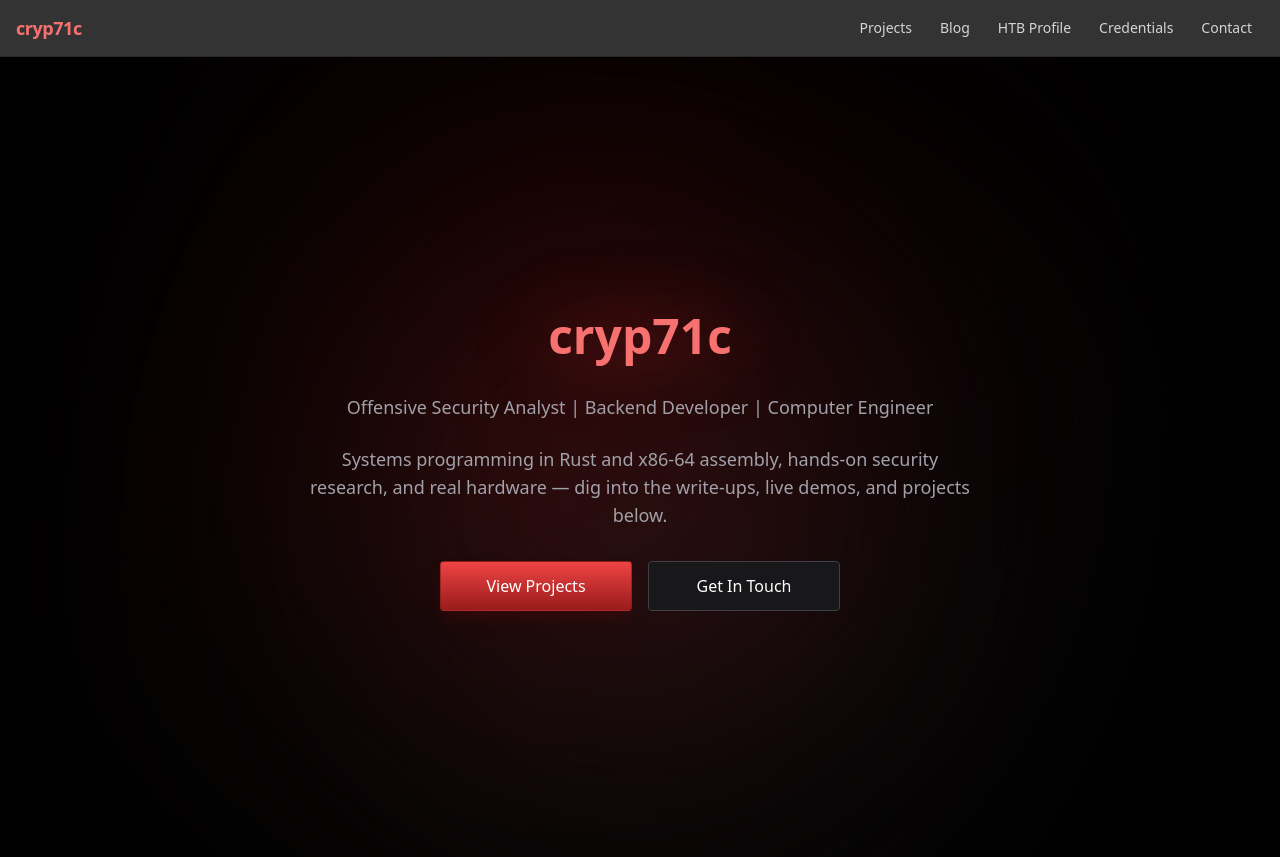
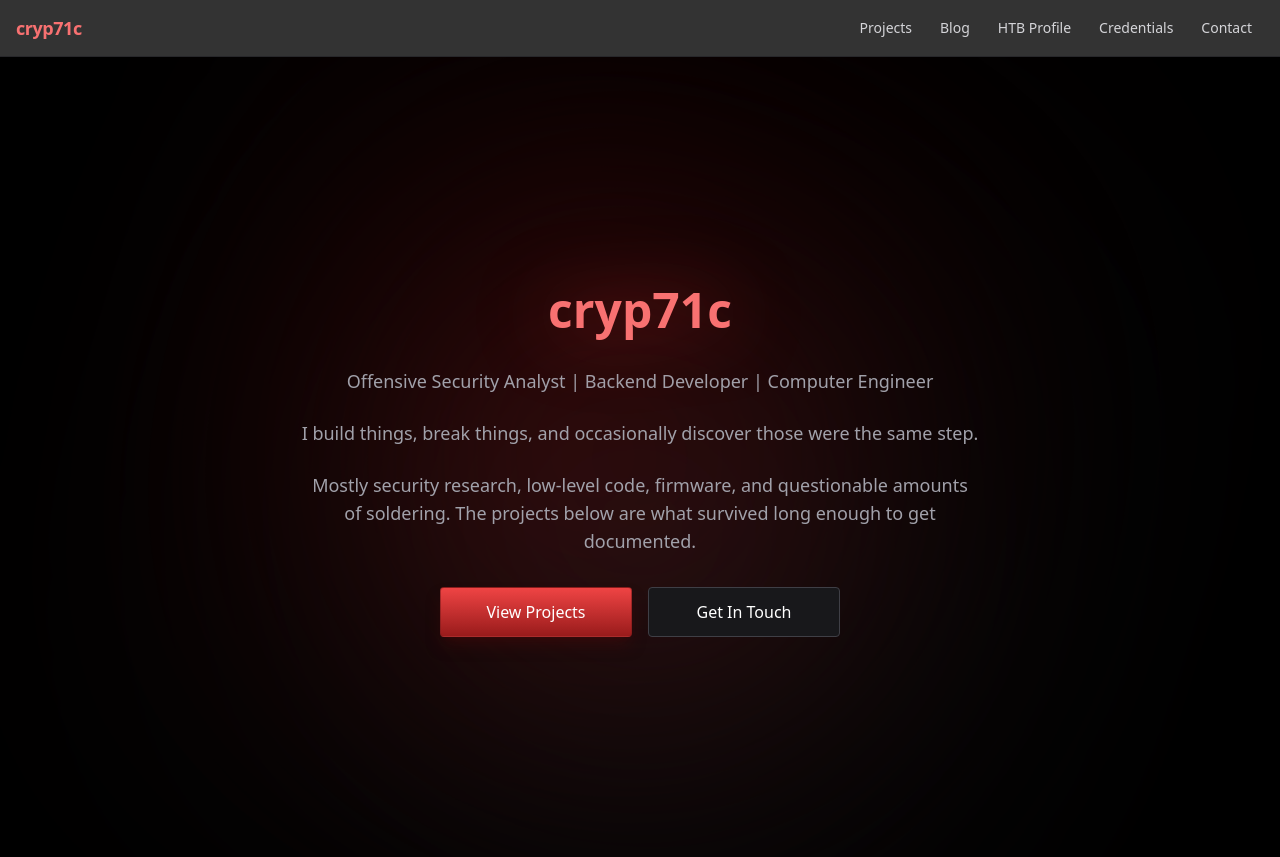
Before and after one commit to cryp71c/devboard-frontend, a React (Vite) app: page / in a window 1280 px wide. Built offline with nearby package versions, Linux system fonts and the light colour scheme.

Commit message:
Make homepage description concrete instead of buzzword-y

```diff
--- a/src/App.jsx
+++ b/src/App.jsx
@@ -26,11 +26,16 @@ function App() {
           cryp71c
         </h1>
         <p className="text-lg text-zinc-400">
-          Offensive Security Analyst | Backend Developer | Computer Engineer
+        Offensive Security Analyst | Backend Developer | Computer Engineer
         </p>
+
+        <p className="text-lg text-zinc-400">
+          I build things, break things, and occasionally discover those were the same step.
+        </p>
+
         <p className="text-lg text-zinc-400 max-w-2xl mx-auto">
-          Systems programming in Rust and x86-64 assembly, hands-on security research, and real
-          hardware — dig into the write-ups, live demos, and projects below.
+          Mostly security research, low-level code, firmware, and questionable amounts of soldering.
+          The projects below are what survived long enough to get documented.
         </p>
 
         <div className="flex flex-wrap justify-center gap-4 max-w-xl mx-auto pt-2">
```
